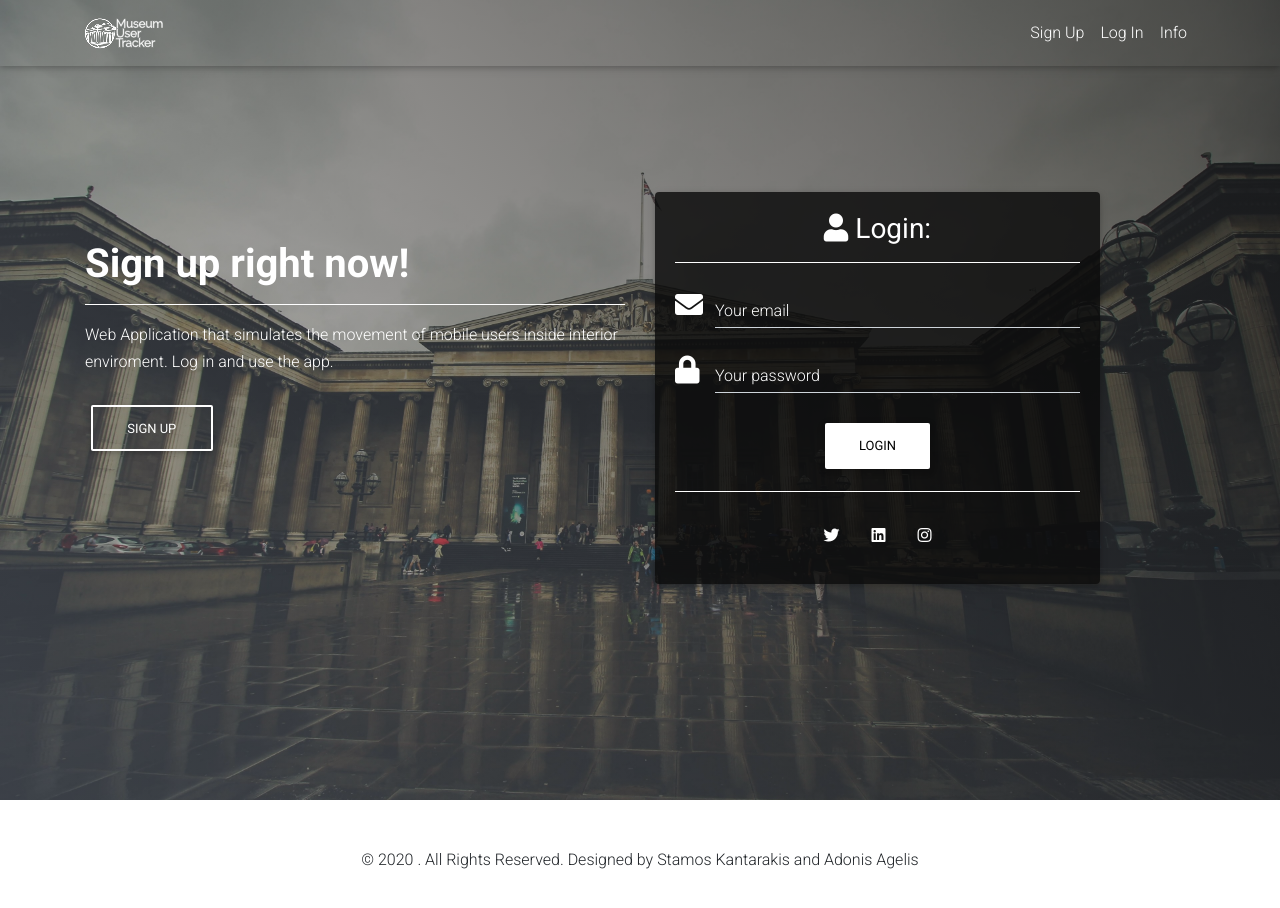
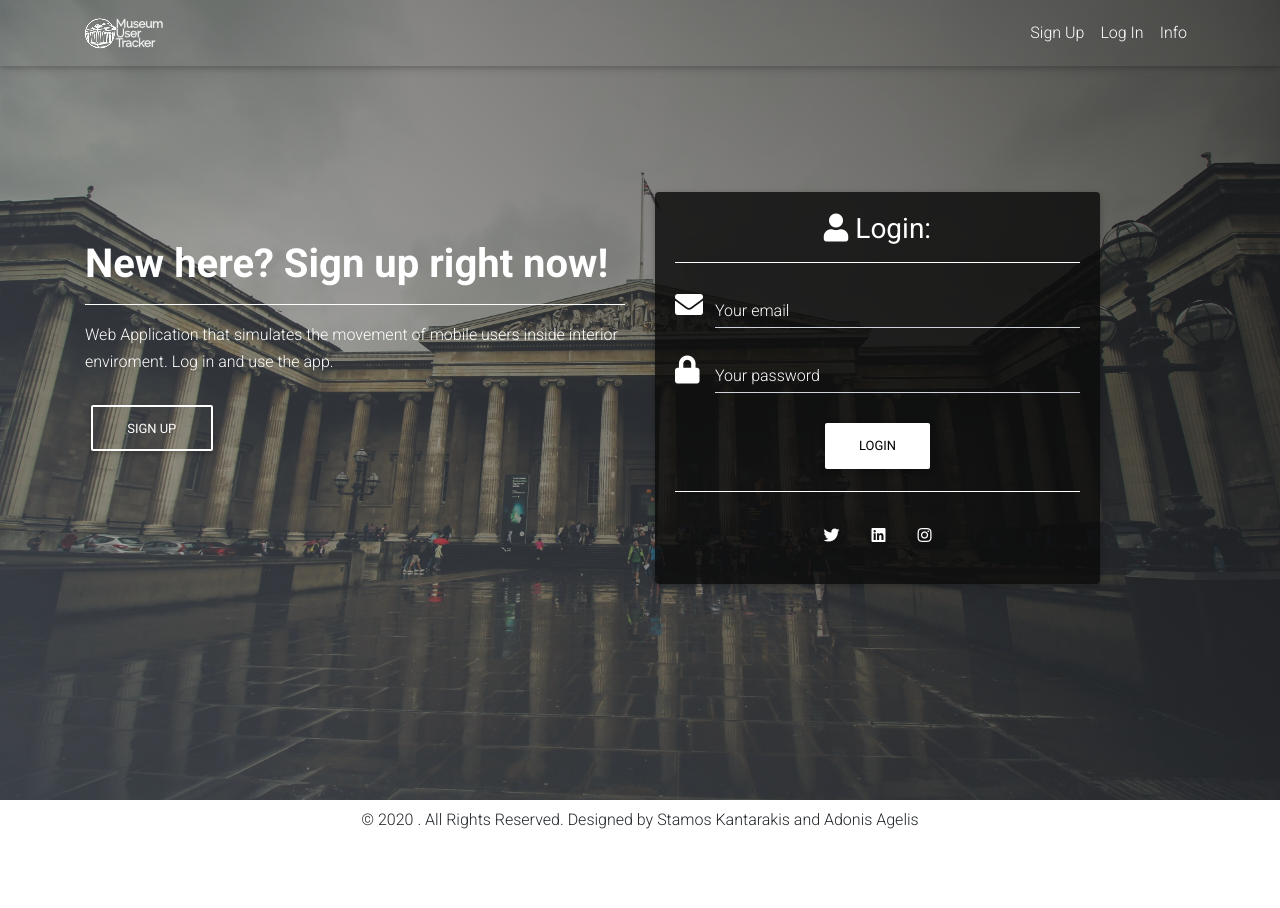
Before and after one commit to AdonisAgelis/thesis-project, a React (Create React App) app in the folder frontend/: page /login in a window 1280 px wide. Shown: the top 908 px of the page. After the commit the page ends 856 px from the top, so only its background shows below. Built offline with nearby package versions, Linux system fonts and the light colour scheme.

Commit message:
Footer Change

```diff
--- a/frontend/src/footer.component.js
+++ b/frontend/src/footer.component.js
@@ -5,9 +5,9 @@ import { MDBRow, MDBCol, MDBContainer } from "mdbreact";
 class Footer extends React.Component {
   render() {
     return (
-      <MDBContainer>
-        <MDBRow className="py-5 ">
-          <MDBCol md="12" className="text-center ">
+      <MDBContainer className="container-fluid">
+        <MDBRow className="py-2">
+          <MDBCol md="12" className="text-center">
             <p>
               © 2020 . All Rights Reserved. Designed by Stamos Kantarakis and
               Adonis Agelis
--- a/frontend/src/login.component.js
+++ b/frontend/src/login.component.js
@@ -48,7 +48,7 @@ class SignUp extends React.Component {
                   className="white-text text-center text-md-left col-md-6 mt-xl-5 mb-5"
                 >
                   <h1 className="h1-responsive font-weight-bold">
-                    Sign up right now!
+                    New here? Sign up right now!
                   </h1>
                   <hr className="hr-light" />
                   <h6 className="mb-4">
```
